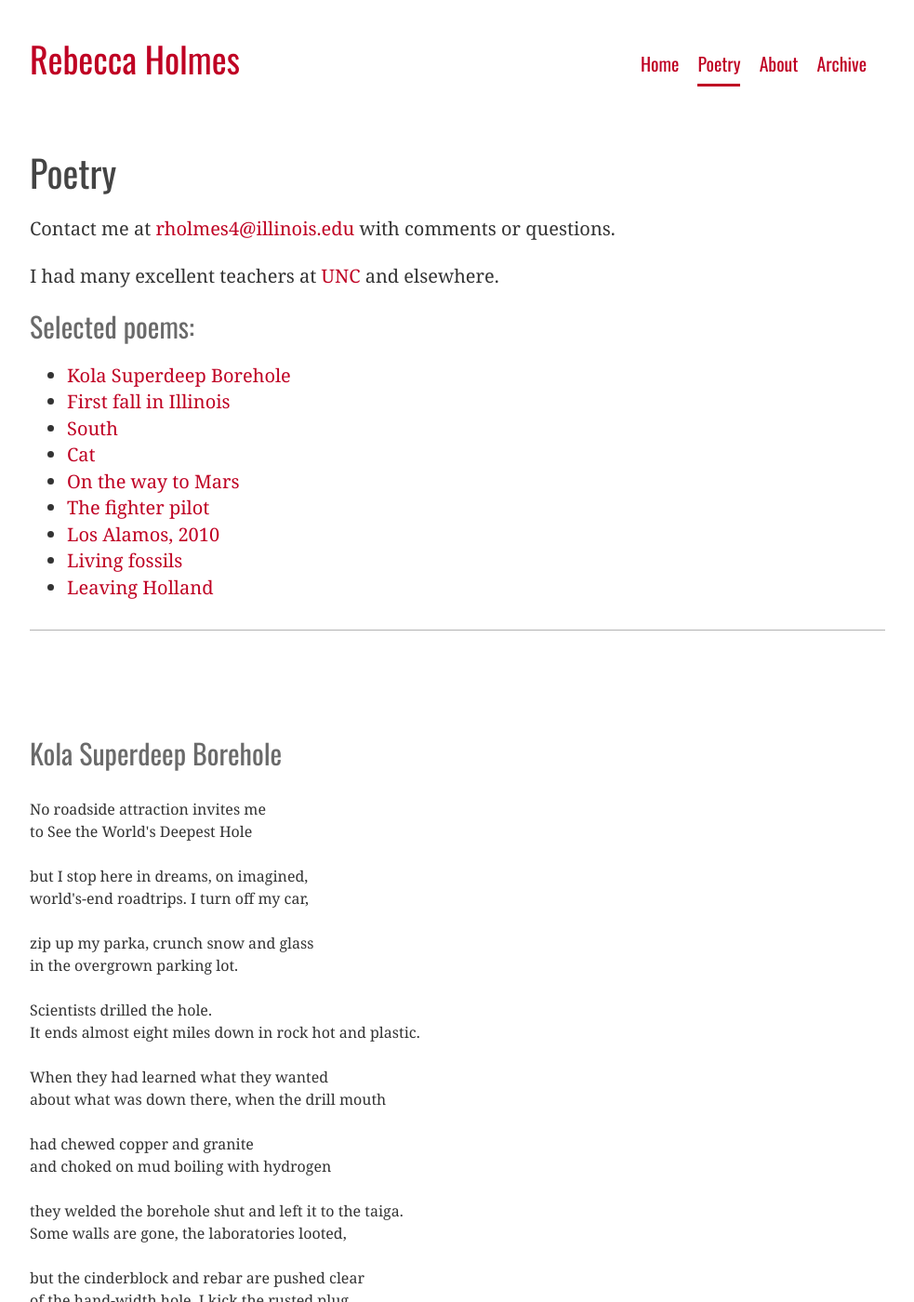
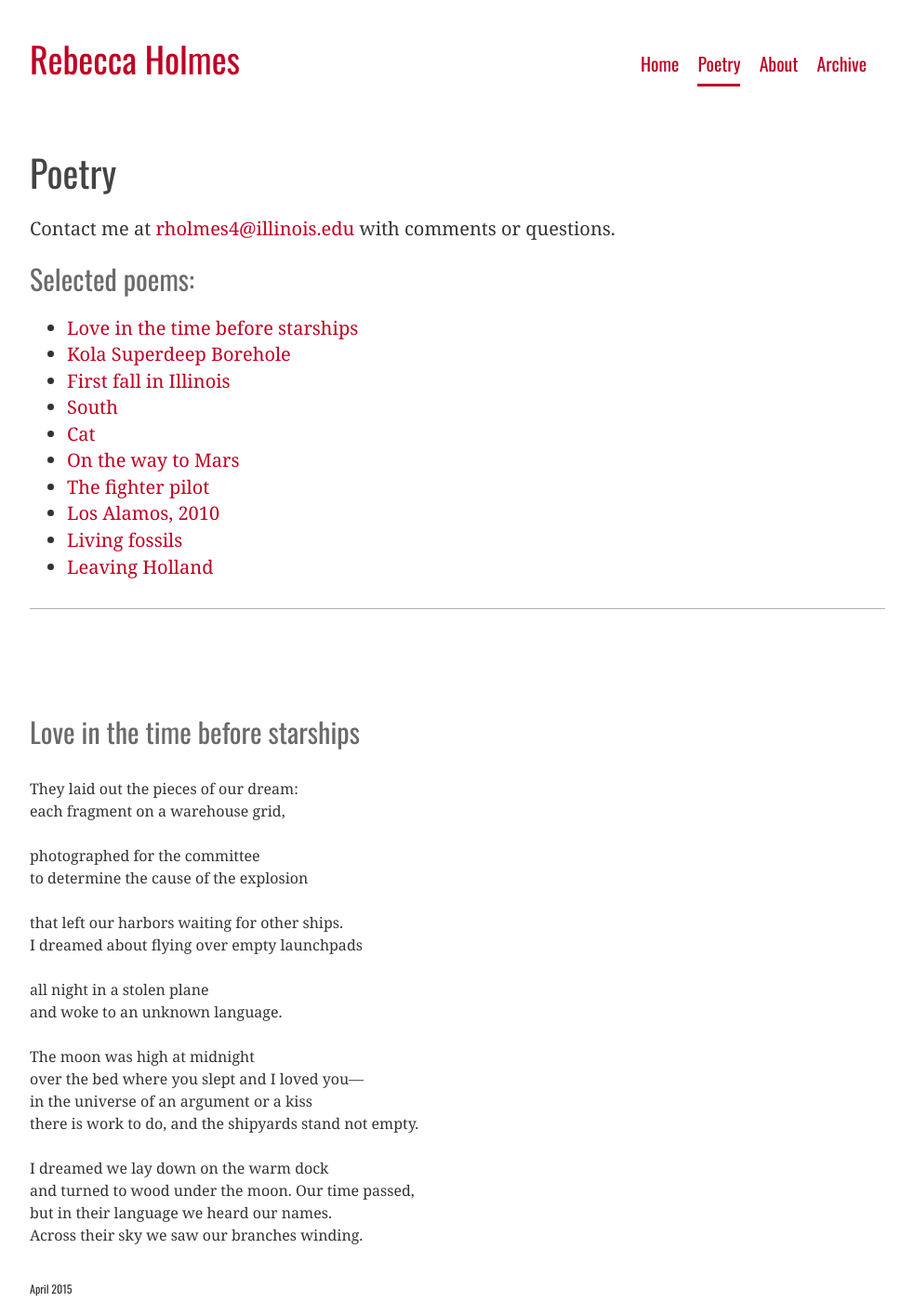
Before and after one commit to piscisvolans/piscisvolans.github.io, a Jekyll site: the page built from poetry.md, in a window 1280 px wide and 1400 px high. Shown: the whole window at 93% size, without its empty margins (148-1131 px from the left). Built offline with Jekyll 4.4.1, drawn with Linux system fonts in a browser that asks for light colours; nearby versions of some CDN libraries; some web fonts are replaced; Markdown is read by kramdown in place of the engine named in the settings; comment, search, counter and statistics services are not loaded.

Commit message:
New poem and updated cv

```diff
--- a/poetry.md
+++ b/poetry.md
@@ -5,9 +5,8 @@ title: "Poetry"
 
 Contact me at [rholmes4@illinois.edu](mailto:rholmes4@illinois.edu) with comments or questions.
 
-I had many excellent teachers at [UNC](http://englishcomplit.unc.edu/creative) and elsewhere.
-
 ##Selected poems:
+* [Love in the time before starships](#love-in-the-time-before-starships)
 * [Kola Superdeep Borehole](#kola-superdeep-borehole)
 * [First fall in Illinois](#first-fall-in-illinois)
 * [South](#south)
@@ -20,6 +19,33 @@ I had many excellent teachers at [UNC](http://englishcomplit.unc.edu/creative) a
 <hr>
 <br>
 <br>
+
+<h2 id="love-in-the-time-before-starships">Love in the time before starships</h2>
+<pre class="poem">
+They laid out the pieces of our dream:
+each fragment on a warehouse grid,
+
+photographed for the committee
+to determine the cause of the explosion
+
+that left our harbors waiting for other ships.
+I dreamed about flying over empty launchpads
+
+all night in a stolen plane
+and woke to an unknown language.
+
+The moon was high at midnight
+over the bed where you slept and I loved you—
+in the universe of an argument or a kiss
+there is work to do, and the shipyards stand not empty.
+
+I dreamed we lay down on the warm dock
+and turned to wood under the moon. Our time passed,
+but in their language we heard our names.
+Across their sky we saw our branches winding.
+</pre>
+<p class="date">April 2015</p>
+
 <h2 id="kola-superdeep-borehole">Kola Superdeep Borehole</h2>
 <pre class="poem">
 No roadside attraction invites me
```
Also changed, not shown: about.md (+1 -1 lines), 2 other files.
